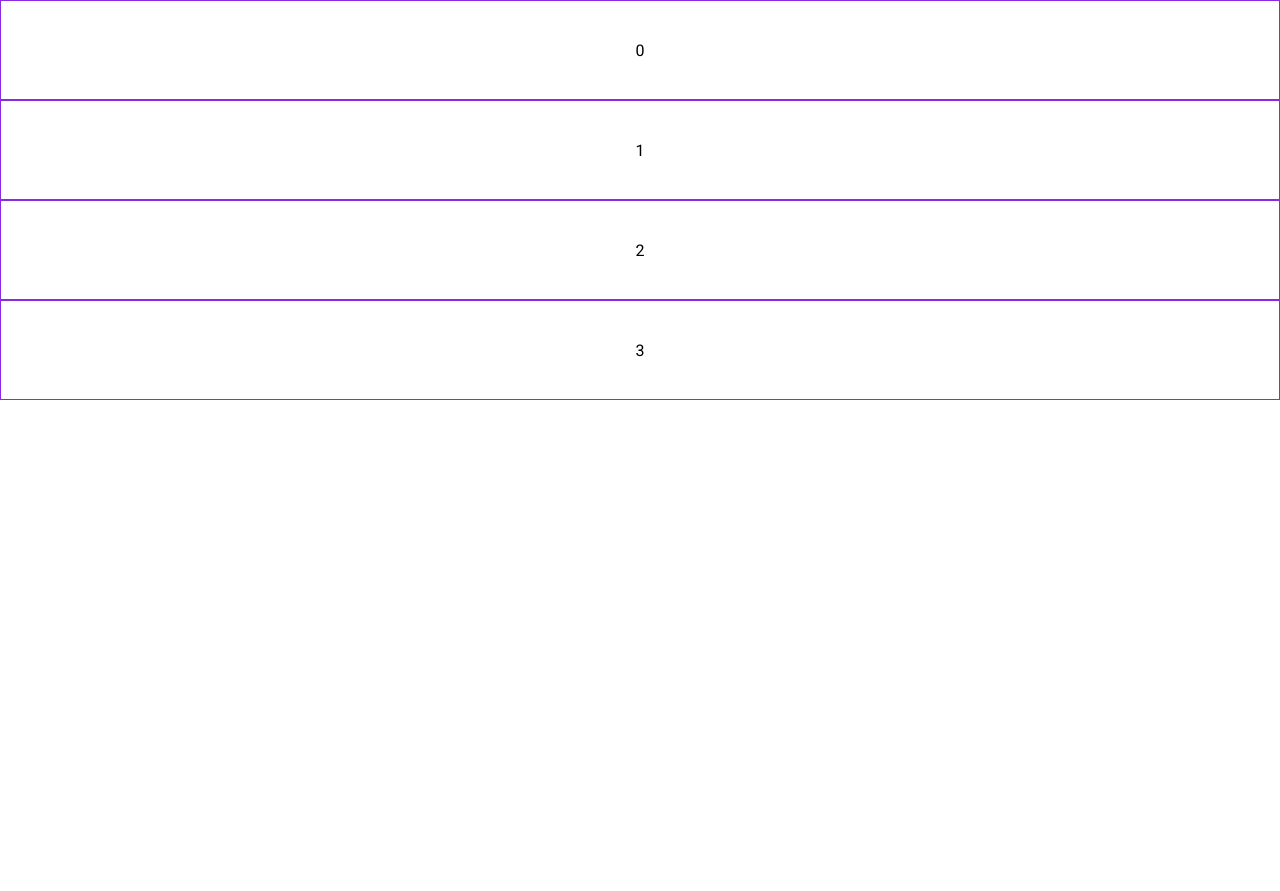
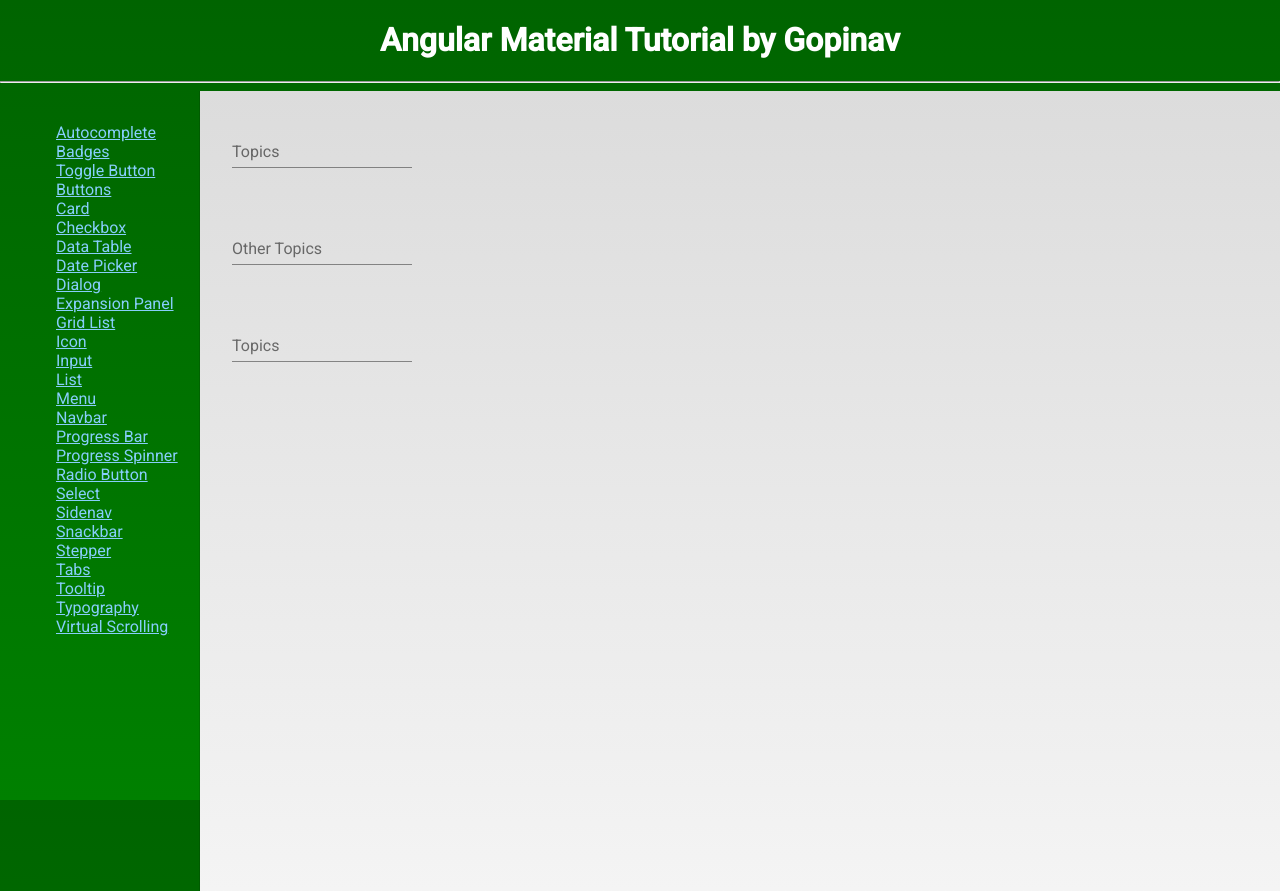
Before and after one commit to williamdsw/tut-ng-gopinav-material, an Angular app: page /autocomplete in a window 1280 px wide. Before the commit this address led to /. Before the commit the page ends 800 px from the top, so only its background shows below. Built offline with nearby package versions, Linux system fonts and the light colour scheme.

Commit message:
Code Refactoring for App Component

```diff
--- a/src/app/app-routing.module.ts
+++ b/src/app/app-routing.module.ts
@@ -1,8 +1,65 @@
 import { NgModule } from '@angular/core';
 import { Routes, RouterModule } from '@angular/router';
 
+import { AppComponent } from './app.component';
+import { ExampleAutocompleteComponent } from './example-autocomplete/example-autocomplete.component';
+import { ExampleBadgesComponent } from './example-badges/example-badges.component';
+import { ExampleButtonToggleComponent } from './example-button-toggle/example-button-toggle.component';
+import { ExampleButtonsComponent } from './example-buttons/example-buttons.component';
+import { ExampleCardComponent } from './example-card/example-card.component';
+import { ExampleCheckboxComponent } from './example-checkbox/example-checkbox.component';
+import { ExampleDataTableComponent } from './example-data-table/example-data-table.component';
+import { ExampleDatePickerComponent } from './example-date-picker/example-date-picker.component';
+import { ExampleDialogComponent } from './example-dialog/example-dialog.component';
+import { ExampleExpansionPanelComponent } from './example-expansion-panel/example-expansion-panel.component';
+import { ExampleGridListComponent } from './example-grid-list/example-grid-list.component';
+import { ExampleIconComponent } from './example-icon/example-icon.component';
+import { ExampleInputComponent } from './example-input/example-input.component';
+import { ExampleListComponent } from './example-list/example-list.component';
+import { ExampleMenuComponent } from './example-menu/example-menu.component';
+import { ExampleNavbarComponent } from './example-navbar/example-navbar.component';
+import { ExampleProgressBarComponent } from './example-progress-bar/example-progress-bar.component';
+import { ExampleProgressSpinnerComponent } from './example-progress-spinner/example-progress-spinner.component';
+import { ExampleRadioButtonComponent } from './example-radio-button/example-radio-button.component';
+import { ExampleSelectComponent } from './example-select/example-select.component';
+import { ExampleSidenavComponent } from './example-sidenav/example-sidenav.component';
+import { ExampleSnackbarComponent } from './example-snackbar/example-snackbar.component';
+import { ExampleStepperComponent } from './example-stepper/example-stepper.component';
+import { ExampleTabsComponent } from './example-tabs/example-tabs.component';
+import { ExampleTooltipComponent } from './example-tooltip/example-tooltip.component';
+import { ExampleTypographyComponent } from './example-typography/example-typography.component';
+import { ExampleVirtualScrollingComponent } from './example-virtual-scrolling/example-virtual-scrolling.component';
 
-const routes: Routes = [];
+const routes: Routes = [
+  { path: '', pathMatch: 'full', redirectTo: 'autocomplete' },
+  { path: 'autocomplete', component: ExampleAutocompleteComponent },
+  { path: 'badges', component: ExampleBadgesComponent },
+  { path: 'toggle-button', component: ExampleButtonToggleComponent },
+  { path: 'buttons', component: ExampleButtonsComponent },
+  { path: 'card', component: ExampleCardComponent },
+  { path: 'checkbox', component: ExampleCheckboxComponent },
+  { path: 'data-table', component: ExampleDataTableComponent },
+  { path: 'date-picker', component: ExampleDatePickerComponent },
+  { path: 'dialog', component: ExampleDialogComponent },
+  { path: 'expansion-panel', component: ExampleExpansionPanelComponent },
+  { path: 'grid-list', component: ExampleGridListComponent },
+  { path: 'icon', component: ExampleIconComponent },
+  { path: 'input', component: ExampleInputComponent },
+  { path: 'list', component: ExampleListComponent },
+  { path: 'menu', component: ExampleMenuComponent },
+  { path: 'navbar', component: ExampleNavbarComponent },
+  { path: 'progress-bar', component: ExampleProgressBarComponent },
+  { path: 'progress-spinner', component: ExampleProgressSpinnerComponent },
+  { path: 'radio-button', component: ExampleRadioButtonComponent },
+  { path: 'select', component: ExampleSelectComponent },
+  { path: 'sidenav', component: ExampleSidenavComponent },
+  { path: 'snackbar', component: ExampleSnackbarComponent },
+  { path: 'stepper', component: ExampleStepperComponent },
+  { path: 'tabs', component: ExampleTabsComponent },
+  { path: 'tooltip', component: ExampleTooltipComponent },
+  { path: 'typography', component: ExampleTypographyComponent },
+  { path: 'virtual-scrolling', component: ExampleVirtualScrollingComponent }
+];
 
 @NgModule({
   imports: [RouterModule.forRoot(routes)],
--- a/src/app/app.component.css
+++ b/src/app/app.component.css
@@ -1,3 +1,38 @@
+
 div {
     padding: 1rem;
 }
+
+mat-sidenav-container {
+    height: 100%;
+    background-color: transparent;
+}
+
+mat-sidenav, mat-sidenav-content {
+    padding: 16px;
+}
+
+mat-sidenav {
+    background-color: transparent;
+    width: 200px;
+}
+
+mat-sidenav ul, mat-sidenav li {
+    list-style-type: none;
+}
+
+mat-sidenav ul li a {
+    color: lightskyblue;
+}
+
+mat-sidenav ul li a:hover {
+    font-weight: bold;
+}
+
+mat-sidenav ul li a:visited {
+    color: lightpink;
+}
+
+mat-sidenav-content {
+    background: linear-gradient(to bottom, gainsboro, whitesmoke);
+}
--- a/src/app/app.component.html
+++ b/src/app/app.component.html
@@ -1,53 +1,17 @@
-<!-- <app-example-typography></app-example-typography> -->
 
-<!-- <app-example-buttons></app-example-buttons> -->
 
-<!-- <app-example-button-toggle></app-example-button-toggle> -->
-
-<!-- <app-example-icon></app-example-icon> -->
-
-<!-- <app-example-badges></app-example-badges> -->
-
-<!-- <app-example-progress-spinner></app-example-progress-spinner> -->
-
-<!-- <app-example-progress-bar></app-example-progress-bar> -->
-
-<!-- <app-example-navbar></app-example-navbar> -->
-
-<!-- <app-example-sidenav></app-example-sidenav> -->
-
-<!-- <app-example-menu></app-example-menu> -->
-
-<!-- <app-example-list></app-example-list> -->
-
-<!-- <app-example-grid-list></app-example-grid-list> -->
-
-<!-- <app-example-expansion-panel></app-example-expansion-panel> -->
-
-<!-- <app-example-card></app-example-card> -->
-
-<!-- <app-example-tabs></app-example-tabs> -->
-
-<!-- <app-example-stepper></app-example-stepper> -->
-
-<!-- <app-example-input></app-example-input> -->
-
-<!-- <app-example-select></app-example-select> -->
-
-<!-- <app-example-autocomplete></app-example-autocomplete> -->
-
-<!-- <app-example-checkbox></app-example-checkbox> -->
-
-<!-- <app-example-radio-button></app-example-radio-button> -->
-
-<!-- <app-example-date-picker></app-example-date-picker> -->
-
-<!-- <app-example-tooltip></app-example-tooltip> -->
-
-<!-- <app-example-snackbar></app-example-snackbar> -->
-
-<!-- <app-example-dialog></app-example-dialog> -->
-
-<!-- <app-example-data-table></app-example-data-table> -->
-
-<app-example-virtual-scrolling></app-example-virtual-scrolling>
+<!-- sidenav links -->
+<mat-sidenav-container>
+    <mat-sidenav mode="side" opened>
+        <ul>
+            <li *ngFor="let link of links;">
+                <a [routerLink]="[link.path]" routerLinkActive="active">
+                    {{ link.text }}
+                </a>
+            </li>
+        </ul>
+    </mat-sidenav>
+    <mat-sidenav-content>
+        <router-outlet></router-outlet>
+    </mat-sidenav-content>
+</mat-sidenav-container>
--- a/src/app/app.component.ts
+++ b/src/app/app.component.ts
@@ -6,5 +6,35 @@ import { Component } from '@angular/core';
   styleUrls: ['./app.component.css']
 })
 export class AppComponent {
-  title = 'gopinav-angular-material-tutorial';
+  public title = 'gopinav-angular-material-tutorial';
+
+  public links = [
+    { path: 'autocomplete', text: 'Autocomplete' },
+    { path: 'badges', text: 'Badges' },
+    { path: 'toggle-button', text: 'Toggle Button' },
+    { path: 'buttons', text: 'Buttons' },
+    { path: 'card', text: 'Card' },
+    { path: 'checkbox', text: 'Checkbox' },
+    { path: 'data-table', text: 'Data Table' },
+    { path: 'date-picker', text: 'Date Picker' },
+    { path: 'dialog', text: 'Dialog' },
+    { path: 'expansion-panel', text: 'Expansion Panel' },
+    { path: 'grid-list', text: 'Grid List' },
+    { path: 'icon', text: 'Icon' },
+    { path: 'input', text: 'Input' },
+    { path: 'list', text: 'List' },
+    { path: 'menu', text: 'Menu' },
+    { path: 'navbar', text: 'Navbar' },
+    { path: 'progress-bar', text: 'Progress Bar' },
+    { path: 'progress-spinner', text: 'Progress Spinner' },
+    { path: 'radio-button', text: 'Radio Button' },
+    { path: 'select', text: 'Select' },
+    { path: 'sidenav', text: 'Sidenav' },
+    { path: 'snackbar', text: 'Snackbar' },
+    { path: 'stepper', text: 'Stepper' },
+    { path: 'tabs', text: 'Tabs' },
+    { path: 'tooltip', text: 'Tooltip' },
+    { path: 'typography', text: 'Typography' },
+    { path: 'virtual-scrolling', text: 'Virtual Scrolling' }
+  ];
 }
--- a/src/index.html
+++ b/src/index.html
@@ -1,15 +1,24 @@
 <!doctype html>
 <html lang="en">
+
   <head>
     <meta charset="utf-8">
-  <title>GopinavAngularMaterialTutorial</title>
+    <title> Gopinav - Angular Material Tutorial </title>
     <base href="/">
     <meta name="viewport" content="width=device-width, initial-scale=1">
     <link rel="icon" type="image/x-icon" href="favicon.ico">
     <link href="https://fonts.googleapis.com/css?family=Roboto:300,400,500&display=swap" rel="stylesheet">
     <link href="https://fonts.googleapis.com/icon?family=Material+Icons" rel="stylesheet">
   </head>
+
   <body>
+    <header>
+      <h1> Angular Material Tutorial by Gopinav </h1>
+    </header>
+
+    <hr>
+
     <app-root></app-root>
   </body>
+
 </html>
--- a/src/styles.css
+++ b/src/styles.css
@@ -1,4 +1,17 @@
 /* You can add global styles to this file, and also import other style files */
 
-html, body { height: 100%; }
-body { margin: 0; font-family: Roboto, "Helvetica Neue", sans-serif; }
+html, body {
+    height: 100%;
+}
+
+body {
+    margin: 0;
+    font-family: Roboto, "Helvetica Neue", sans-serif;
+    background: linear-gradient(to bottom, darkgreen, green);
+    background-size: contain;
+}
+
+h1 {
+    text-align: center;
+    color: white ;
+}
```
Lines whose indentation alone changed are shown as unchanged.
